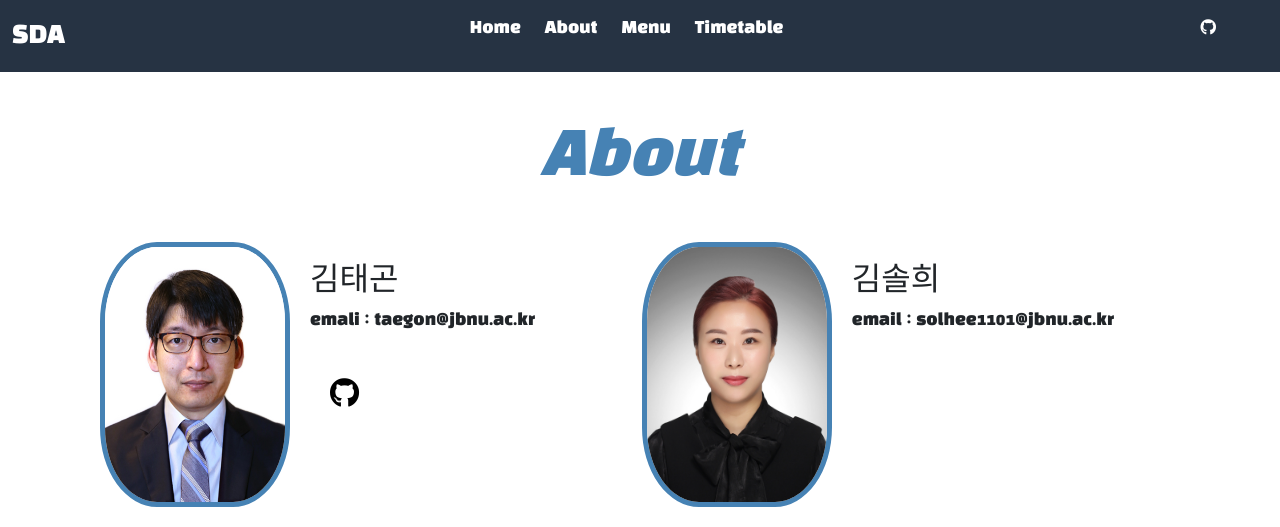
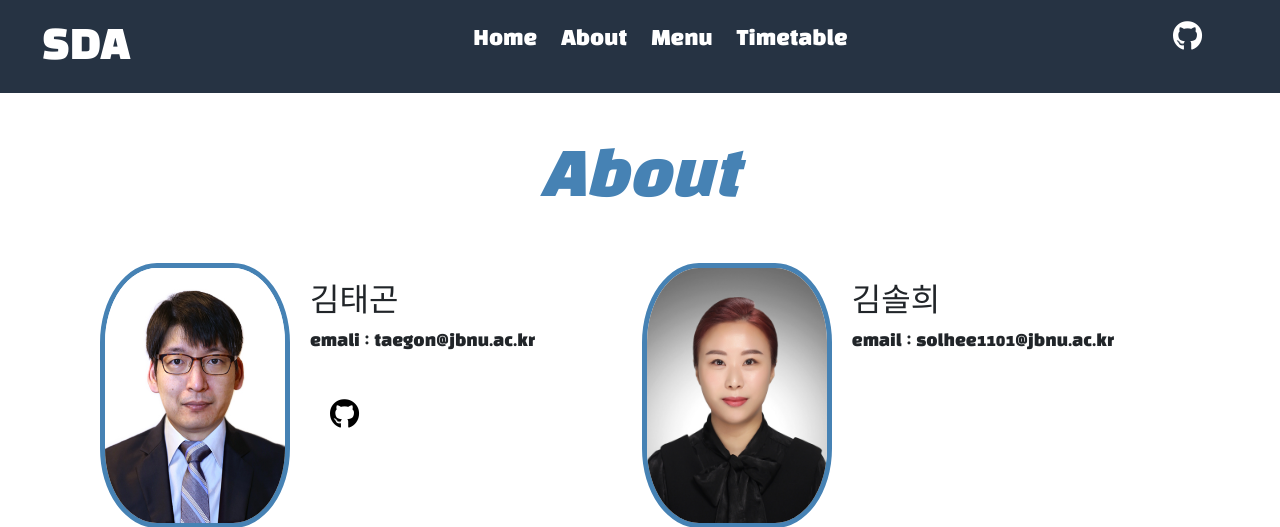
Before and after one commit to danuni29/SDA_dashboard, a Flask app: page /about in a window 1280 px wide. Shown: the top 527 px of the page. Run offline with Flask 3, Linux system fonts and the light colour scheme; some libraries are stand-ins or nearby versions.

Commit message:
메뉴바 다듬기 -ing

```diff
--- a/static/homepage.css
+++ b/static/homepage.css
@@ -143,6 +143,7 @@ a {
 
 .navbar__menu li {
     padding: 8px 12px;
+    font-size: 20px;
 
 }
 
@@ -160,6 +161,7 @@ a {
 
 .navbar__icons li {
     padding: 8px 12px;
+    font-size: 30px;
 }
 
 .navbar__toogleBtn {
@@ -170,40 +172,11 @@ a {
     color: #d49466;
 }
 
-/*@media screen and (max-width: 768px) {*/
-/*    .navbar {*/
-/*        flex-direction: column;*/
-/*        align-items: flex-start;*/
-/*        padding: 8px 24px;*/
-/*    }*/
-
-/*    .navbar__menu {*/
-/*        display: none;*/
-/*        flex-direction: column;*/
-/*        align-items: center;*/
-/*        width: 100%;*/
-/*    }*/
-
-/*    .navbar__menu li {*/
-/*        width: 100%;*/
-/*        text-align: center;*/
-/*    }*/
-
-/*    .navbar__icons {*/
-/*        display: none;*/
-/*        justify-content: center;*/
-/*        width: 100%;*/
-/*    }*/
-
-/*    .navbar__toogleBtn {*/
-/*        display: block;*/
-/*    }*/
-
-/*    .navbar__menu.active,*/
-/*    .navbar__icons.active {*/
-/*        display: flex;*/
-/*    }*/
-/*}*/
+/*nav바 다듬기*/
+.title {
+    font-size: 40px;
+    padding: 30px;
+}
 
 /*자동슬라이드*/
 .Slidesbackground {
@@ -280,7 +253,7 @@ a {
 
 }
 
-/*index 화면 구성*/
+/*about 링크 아이콘 추가*/
 .github-link {
        color: black; /* GitHub link color */
        text-decoration: none;
--- a/templates/layout.html
+++ b/templates/layout.html
@@ -29,7 +29,7 @@
     <nav class="navbar">
         <div class="navbar__logo">
 {#            <i class="fab fa-accusoft"></i>#}
-            <a href="/">SDA</a>
+            <a href="/" class="title">SDA</a>
         </div>
 
         <ul class="navbar__menu">
```
